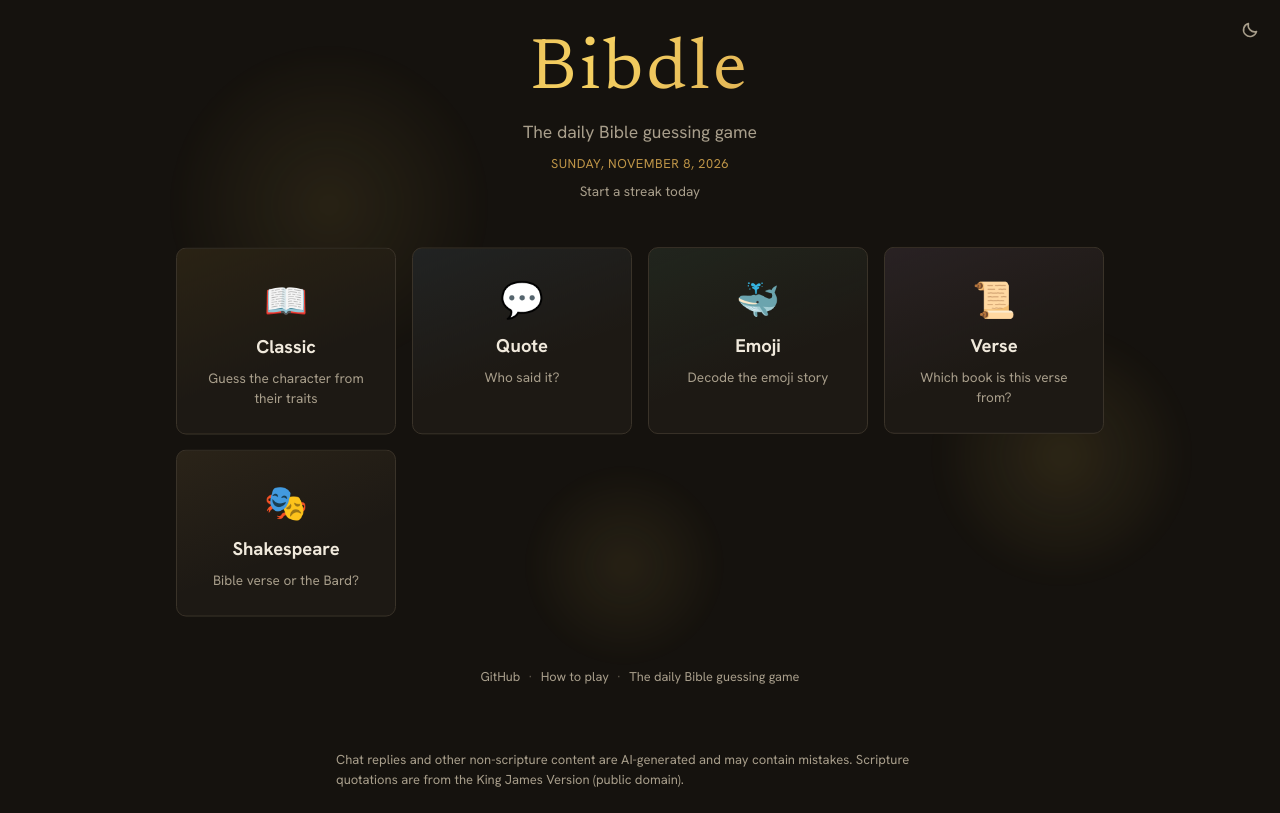
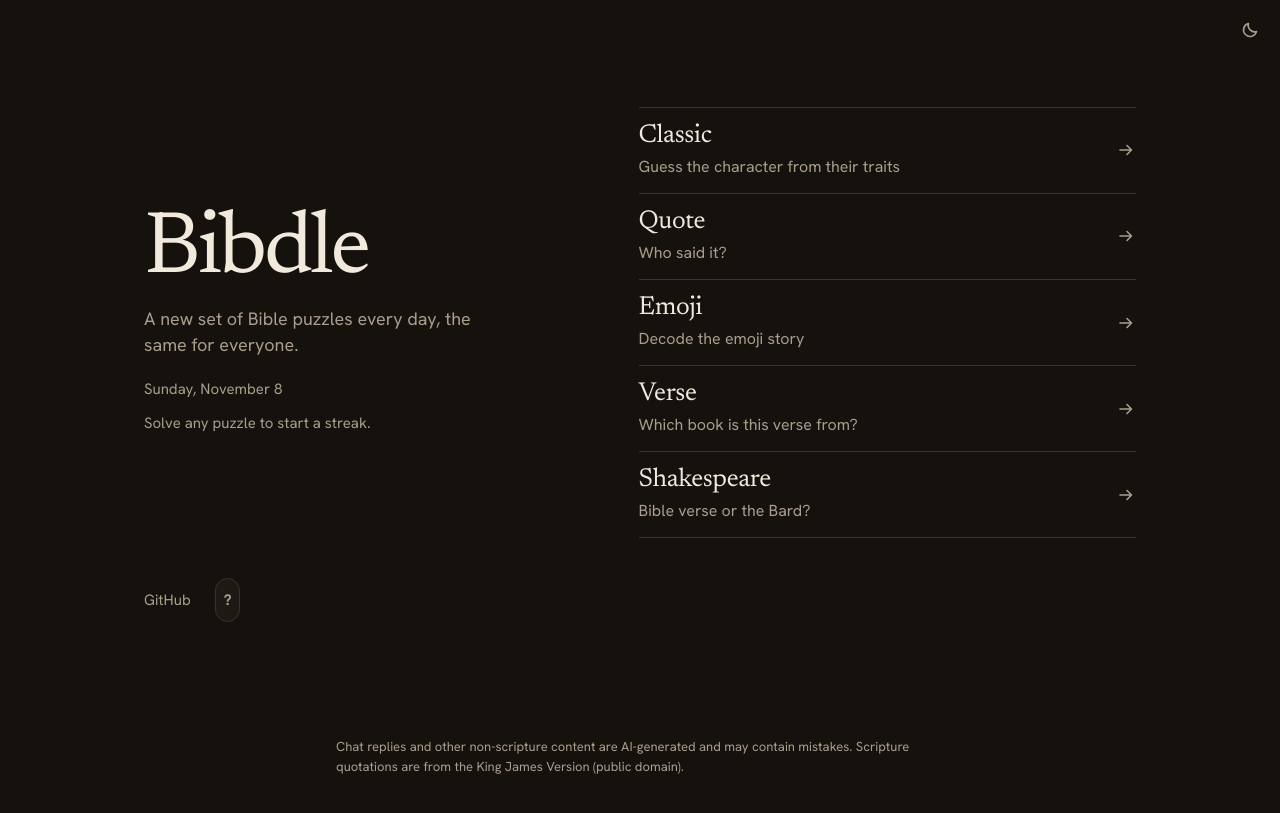
Before and after one commit to proxim/bibdle, a Next.js app: page / in a window 1280 px wide. Built offline with nearby package versions, Linux system fonts and the light colour scheme.

Commit message:
Rebuild the home screen as a hairline mode list and remove the title shimmer, floating cards and drifting motes

```diff
--- a/src/app/page.module.css
+++ b/src/app/page.module.css
@@ -1,231 +1,151 @@
 .main {
-  position: relative;
   flex: 1;
   display: flex;
   flex-direction: column;
-  align-items: center;
   justify-content: center;
-  gap: 3rem;
-  padding: 2rem 1rem;
-  overflow: hidden;
+  gap: 2.5rem;
+  width: min(100%, 64rem);
+  margin-inline: auto;
+  padding: 4.5rem 1rem 1.5rem;
 }
 
-/* Ambient drifting gold motes behind the hero. Transform/opacity only. */
-.ambient {
-  position: absolute;
-  inset: 0;
-  z-index: 0;
-  pointer-events: none;
-  overflow: hidden;
+.layout {
+  display: grid;
+  grid-template-columns: minmax(0, 1fr);
+  gap: 2.5rem;
 }
 
-.mote {
-  position: absolute;
-  border-radius: 50%;
-  background: radial-gradient(circle, #f5d06133, transparent 70%);
-  filter: blur(8px);
-  opacity: 0.5;
-  animation: drift 22s ease-in-out infinite;
-  will-change: transform, opacity;
-}
-
-.mote:nth-child(1) {
-  width: 320px;
-  height: 320px;
-  top: 8%;
-  left: 12%;
-  animation-delay: 0s;
-}
-
-.mote:nth-child(2) {
-  width: 240px;
-  height: 240px;
-  top: 50%;
-  right: 10%;
-  animation-delay: -7s;
-  animation-duration: 28s;
-}
-
-.mote:nth-child(3) {
-  width: 200px;
-  height: 200px;
-  bottom: 6%;
-  left: 40%;
-  animation-delay: -14s;
-  animation-duration: 25s;
-}
-
-.main > .hero,
-.main > .grid,
-.main > .footer {
-  position: relative;
-  z-index: 1;
-}
-
-.hero {
+.intro {
   display: flex;
   flex-direction: column;
-  align-items: center;
-  gap: 0.5rem;
-  animation: rise 600ms ease-out both;
+  align-items: flex-start;
+  gap: 0.75rem;
+  animation: rise 360ms var(--ease-out) both;
 }
 
 .title {
-  font-size: clamp(3rem, 10vw, 4.5rem);
-  letter-spacing: 0.05em;
-  background: linear-gradient(120deg, var(--accent), #f5d061, var(--accent));
-  background-size: 200% auto;
-  -webkit-background-clip: text;
-  background-clip: text;
-  color: transparent;
-  animation: shimmer 4s linear infinite;
+  font-size: clamp(3.5rem, 12vw, 5.5rem);
+  letter-spacing: -0.035em;
+  line-height: 0.95;
 }
 
 .tagline {
+  max-width: 22rem;
+  margin-bottom: 0.5rem;
+  font-size: 1.125rem;
+  line-height: 1.45;
   color: var(--fg-muted);
-  font-size: 1.1rem;
 }
 
-.grid {
-  display: grid;
-  grid-template-columns: repeat(auto-fit, minmax(160px, 220px));
-  justify-content: center;
-  gap: 1rem;
-  width: 100%;
-  max-width: 960px;
+.list {
+  list-style: none;
+  border-top: 1px solid var(--border);
 }
 
-.card {
-  --tint: var(--accent);
-  position: relative;
+.item {
+  border-bottom: 1px solid var(--border);
+  animation: rise 360ms var(--ease-out) both;
+  animation-delay: calc(80ms + var(--i) * 45ms);
+}
+
+.mode {
+  display: flex;
+  align-items: center;
+  justify-content: space-between;
+  gap: 1rem;
+  min-height: 4.5rem;
+  margin-inline: -0.75rem;
+  padding: 0.9rem 0.75rem;
+  border-radius: var(--radius);
+  transition:
+    background-color 150ms ease,
+    transform 160ms var(--ease-out);
+}
+
+.mode:active {
+  transform: scale(0.985);
+}
+
+.modeText {
   display: flex;
   flex-direction: column;
-  align-items: center;
-  gap: 0.4rem;
-  padding: 1.6rem 1rem;
-  background: var(--bg-raised);
-  background-image: linear-gradient(160deg, color-mix(in srgb, var(--tint) 7%, transparent), transparent 60%);
-  border: 1px solid var(--border);
-  border-radius: var(--radius);
-  transition:
-    transform 200ms ease,
-    border-color 200ms ease,
-    box-shadow 200ms ease;
-  /* Entrance rise (staggered), then a gentle idle float. */
-  animation:
-    rise 500ms ease-out both,
-    float 6s ease-in-out infinite;
-  animation-delay: calc(var(--i) * 90ms), calc(var(--i) * 90ms + 600ms);
+  gap: 0.15rem;
 }
 
-.tint-classic {
-  --tint: #d4a017;
-}
-.tint-quote {
-  --tint: #5aa9e6;
-}
-.tint-emoji {
-  --tint: #56c596;
-}
-.tint-verse {
-  --tint: #c792ea;
+.modeTitle {
+  font-family: var(--font-serif), Georgia, serif;
+  font-size: 1.625rem;
+  line-height: 1.15;
+  letter-spacing: -0.015em;
 }
 
-.card:hover {
-  transform: translateY(-8px) scale(1.03);
-  border-color: var(--tint);
-  box-shadow:
-    0 16px 36px -14px color-mix(in srgb, var(--tint) 60%, transparent),
-    0 0 24px -8px color-mix(in srgb, var(--tint) 40%, transparent);
-  animation-play-state: paused;
+.modeBlurb {
+  font-size: 1rem;
+  color: var(--fg-muted);
 }
 
-.card:hover .cardIcon {
-  transform: scale(1.18) rotate(-4deg);
+.arrow {
+  flex: none;
+  color: var(--fg-muted);
+  transition:
+    color 150ms ease,
+    transform 200ms var(--ease-out);
 }
 
-.cardIcon {
-  font-size: 2.2rem;
-  transition: transform 200ms ease;
-}
+@media (hover: hover) and (pointer: fine) {
+  .mode:hover {
+    background: var(--bg-raised);
+  }
 
-.cardTitle {
-  font-weight: 700;
-  font-size: 1.15rem;
-}
-
-.cardBlurb {
-  color: var(--fg-muted);
-  font-size: 0.85rem;
-  text-align: center;
+  .mode:hover .arrow {
+    color: var(--accent);
+    transform: translateX(3px);
+  }
 }
 
 .footer {
   display: flex;
   align-items: center;
-  gap: 0.5rem;
+  gap: 1.5rem;
+  font-size: 0.9375rem;
   color: var(--fg-muted);
-  font-size: 0.8rem;
 }
 
-.footer a {
+.footer a,
+.footer button {
+  display: inline-flex;
+  align-items: center;
+  min-height: 2.75rem;
   color: var(--fg-muted);
   transition: color 150ms ease;
 }
 
-.footer a:hover {
-  color: var(--accent);
+@media (hover: hover) and (pointer: fine) {
+  .footer a:hover,
+  .footer button:hover {
+    color: var(--fg);
+  }
 }
 
-.dot {
-  opacity: 0.5;
+@media (min-width: 56rem) {
+  .main {
+    padding-top: 3rem;
+  }
+
+  .layout {
+    grid-template-columns: minmax(0, 5fr) minmax(0, 6fr);
+    gap: 5rem;
+    align-items: center;
+  }
 }
 
 @keyframes rise {
   from {
     opacity: 0;
-    transform: translateY(16px);
+    transform: translateY(8px);
   }
   to {
     opacity: 1;
     transform: translateY(0);
   }
 }
-
-@keyframes shimmer {
-  to {
-    background-position: 200% center;
-  }
-}
-
-@keyframes float {
-  0%,
-  100% {
-    transform: translateY(0);
-  }
-  50% {
-    transform: translateY(-5px);
-  }
-}
-
-@keyframes drift {
-  0%,
-  100% {
-    transform: translate(0, 0) scale(1);
-    opacity: 0.35;
-  }
-  50% {
-    transform: translate(30px, -24px) scale(1.12);
-    opacity: 0.55;
-  }
-}
-
-@media (prefers-reduced-motion: reduce) {
-  .mote {
-    animation: none;
-  }
-  .card {
-    animation: rise 500ms ease-out both;
-    animation-delay: calc(var(--i) * 90ms);
-  }
-}
--- a/src/app/page.tsx
+++ b/src/app/page.tsx
@@ -8,33 +8,49 @@ import styles from "./page.module.css";
 export default function Home() {
   return (
     <main className={styles.main}>
-      <div className={styles.ambient} aria-hidden="true">
-        <span className={styles.mote} />
-        <span className={styles.mote} />
-        <span className={styles.mote} />
-      </div>
-
-      <header className={styles.hero}>
+      <div className={styles.layout}>
+        <header className={styles.intro}>
           <h1 className={styles.title}>Bibdle</h1>
-        <p className={styles.tagline}>The daily Bible guessing game</p>
+          <p className={styles.tagline}>
+            A new set of Bible puzzles every day, the same for everyone.
+          </p>
           <PuzzleDate />
           <StreakBadges />
         </header>
 
-      <nav className={styles.grid} aria-label="Game modes">
+        <nav className={styles.modes} aria-label="Game modes">
+          <ul className={styles.list}>
             {MODES.map((mode, i) => (
-          <Link
+              <li
                 key={mode.id}
-            href={`/${mode.id}`}
-            className={`${styles.card} ${styles[`tint-${mode.id}`] ?? ""}`}
+                className={styles.item}
                 style={{ "--i": i } as React.CSSProperties}
               >
-            <span className={styles.cardIcon}>{mode.icon}</span>
-            <span className={styles.cardTitle}>{mode.title}</span>
-            <span className={styles.cardBlurb}>{mode.blurb}</span>
+                <Link href={`/${mode.id}`} className={styles.mode}>
+                  <span className={styles.modeText}>
+                    <span className={styles.modeTitle}>{mode.title}</span>
+                    <span className={styles.modeBlurb}>{mode.blurb}</span>
+                  </span>
+                  <svg
+                    className={styles.arrow}
+                    width="20"
+                    height="20"
+                    viewBox="0 0 20 20"
+                    fill="none"
+                    stroke="currentColor"
+                    strokeWidth="1.6"
+                    strokeLinecap="round"
+                    strokeLinejoin="round"
+                    aria-hidden="true"
+                  >
+                    <path d="M4 10h11M11 5.5 15.5 10 11 14.5" />
+                  </svg>
                 </Link>
+              </li>
             ))}
+          </ul>
         </nav>
+      </div>
 
       <footer className={styles.footer}>
         <a
@@ -44,14 +60,7 @@ export default function Home() {
         >
           GitHub
         </a>
-        <span className={styles.dot} aria-hidden="true">
-          ·
-        </span>
-        <HelpButton variant="link" />
-        <span className={styles.dot} aria-hidden="true">
-          ·
-        </span>
-        <span>The daily Bible guessing game</span>
+        <HelpButton />
       </footer>
     </main>
   );
--- a/src/components/PuzzleDate.module.css
+++ b/src/components/PuzzleDate.module.css
@@ -1,7 +1,4 @@
 .date {
-  color: var(--accent);
-  font-size: 0.8rem;
-  letter-spacing: 0.04em;
-  text-transform: uppercase;
-  opacity: 0.85;
+  color: var(--fg-muted);
+  font-size: 0.9375rem;
 }
--- a/src/components/PuzzleDate.tsx
+++ b/src/components/PuzzleDate.tsx
@@ -10,7 +10,6 @@ export default function PuzzleDate() {
     setLabel(
       new Date().toLocaleDateString(undefined, {
         weekday: "long",
-        year: "numeric",
         month: "long",
         day: "numeric",
       })
--- a/src/components/StreakBadges.module.css
+++ b/src/components/StreakBadges.module.css
@@ -1,42 +1,30 @@
 .row {
   display: flex;
   flex-wrap: wrap;
-  justify-content: center;
-  gap: 0.5rem;
-  animation: fade 400ms ease-out both;
-}
-
-.badge {
-  display: inline-flex;
-  align-items: center;
-  gap: 0.3rem;
-  padding: 0.3rem 0.7rem;
-  font-size: 0.9rem;
-  background: var(--bg-tile);
-  border: 1px solid var(--border);
-  border-radius: 999px;
-}
-
-.flame {
-  font-size: 0.8rem;
+  gap: 0.25rem 1.1rem;
+  list-style: none;
+  font-size: 0.9375rem;
+  color: var(--fg-muted);
+  animation: fade 300ms var(--ease-out) both;
 }
 
 .count {
-  font-weight: 700;
+  margin-left: 0.35rem;
+  font-weight: 600;
+  font-variant-numeric: tabular-nums;
   color: var(--accent);
 }
 
 .hint {
+  font-size: 0.9375rem;
   color: var(--fg-muted);
-  font-size: 0.85rem;
-  opacity: 0.7;
-  animation: fade 400ms ease-out both;
+  animation: fade 300ms var(--ease-out) both;
 }
 
 @keyframes fade {
   from {
     opacity: 0;
-    transform: translateY(6px);
+    transform: translateY(4px);
   }
   to {
     opacity: 1;
--- a/src/components/StreakBadges.tsx
+++ b/src/components/StreakBadges.tsx
@@ -7,7 +7,6 @@ import styles from "./StreakBadges.module.css";
 
 interface Streak {
   id: string;
-  icon: string;
   title: string;
   streak: number;
 }
@@ -20,7 +19,6 @@ export default function StreakBadges() {
     setStreaks(
       MODES.map((m) => ({
         id: m.id,
-        icon: m.icon,
         title: m.title,
         streak: readStats(m.id).currentStreak,
       }))
@@ -34,24 +32,17 @@ export default function StreakBadges() {
   const active = streaks.filter((s) => s.streak > 0);
 
   if (active.length === 0) {
-    return <p className={styles.hint}>Start a streak today</p>;
+    return <p className={styles.hint}>Solve any puzzle to start a streak.</p>;
   }
 
   return (
-    <div className={styles.row} aria-label="Current streaks">
+    <ul className={styles.row} aria-label="Current streaks">
       {active.map((s) => (
-        <span
-          key={s.id}
-          className={styles.badge}
-          title={`${s.title}: ${s.streak}-day streak`}
-        >
-          <span aria-hidden="true">{s.icon}</span>
-          <span className={styles.flame} aria-hidden="true">
-            🔥
-          </span>
+        <li key={s.id} title={`${s.title}: ${s.streak}-day streak`}>
+          {s.title}
           <span className={styles.count}>{s.streak}</span>
-        </span>
+        </li>
       ))}
-    </div>
+    </ul>
   );
 }
```
Lines whose indentation alone changed are shown as unchanged.
